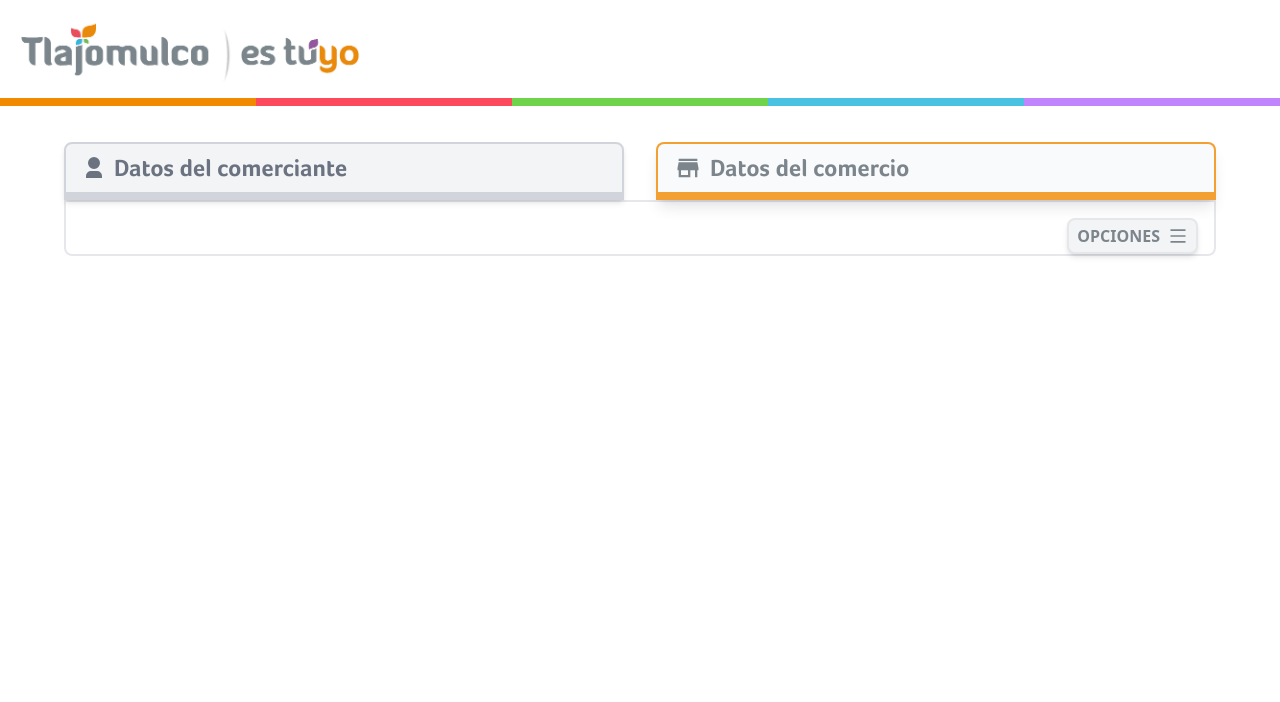
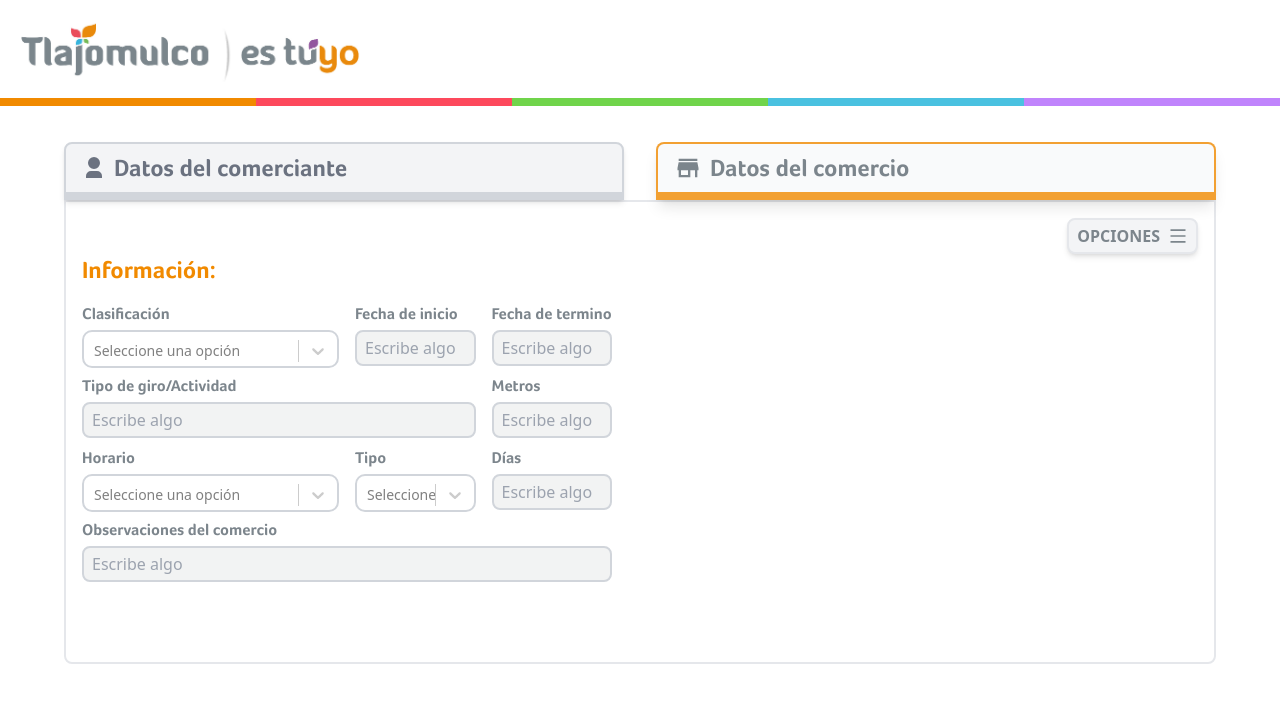
Before and after one commit to onropekili/ProyectoEstadias, a React (Create React App) app in the folder client/: page /Datos-Comerciante-Comercio in a window 1280 px wide. Both pictures are taken after a click on the button "Datos del comercio". Shown: the top 702 px of the page. Built offline with nearby package versions, Linux system fonts and the light colour scheme.

Commit message:
Added Section one Commerce Information Form

```diff
--- a/client/src/views/executiveViews/DataComerciante.js
+++ b/client/src/views/executiveViews/DataComerciante.js
@@ -2,6 +2,8 @@
 import Header from '../../components/Header';
 import {RiUser3Fill, RiMenuFill} from 'react-icons/ri';
 import { MdStore} from 'react-icons/md';
+import Select from 'react-select';
+import selectStyles from '../../components/StyleSelect';
 
 
 const DataComerciante = () => {
@@ -16,6 +18,42 @@
   const toggleMenu = () => {
     setIsMenuOpen(!isMenuOpen);
   };
+
+  const optionsClasificacion = [
+    { value: 'ambulante', label: 'COMERCIO AMBULANTE' },
+    { value: 'fijo', label: 'COMERCIO EN PUESTO FIJO' },
+    { value: 'semifijo', label: 'COMERCIO EN PUESTO SEMI-FIJO' },
+    { value: 'festividades', label: 'COMERCIO EN FESTIVIDADES' },
+  ];
+
+  const optionsHorario = [
+    { value: 'eventuan', label: 'EVENTUAL' },
+    { value: 'especial', label: 'ESPECIAL' },
+    { value: 'permanente', label: 'PERMANENTE' },
+  ];
+
+  const optionsTipo = [
+    { value: 'eventual', label: 'EVENTUAL' },
+    { value: 'especial', label: 'ESPECIAL' },
+    { value: 'permanente', label: 'PERMANENTE' },
+  ];
+
+  const [selectedClasificacion, setSelectedClasificacion] = useState(null);
+  const [selectedHorario, setSelectedHorario] = useState(null);
+  const [selectedTipo, setSelectedTipo] = useState(null);
+
+  const handleClasificacionChange = (selectedOption) => {
+    setSelectedClasificacion(selectedOption);
+  };
+
+  const handleHorarioChange = (selectedOption) => {
+    setSelectedHorario(selectedOption);
+  };
+
+  const handleTipoChange = (selectedOption) => {
+    setSelectedTipo(selectedOption);
+  };
+
 
   return (
   <>
@@ -380,7 +418,145 @@
                   <div className='w-full grid grid-cols-1 md:grid-cols-2 gap-x-6 pb-8 lg:pb-0'>
                     {/* Seccion 1 Informaciòn de comercio */}
                     <section className='col-span-1 px-4 mb-6 md:mb-0'>
-
+                      <div className="text-start">
+                        <h4 className="text-2xl text-naranja font-Foco-Corp-Bold mb-6 md:mb-4">
+                          Información:
+                        </h4>
+                      </div>
+                      <div className="flex flex-col gap-x-4 gap-y-4 md:grid md:grid-cols-4 lg:gap-y-2 2xl:gap-y-3">
+                        <div className="flex flex-col col-span-2 ">
+                          <label
+                            htmlFor="clasificacion"
+                            className="font-Foco-Corp-Bold text-gris text-base mb-1"
+                          >
+                            Clasificación
+                          </label>
+                          <Select
+                            value={selectedClasificacion}
+                            id="clasificacion"
+                            styles={selectStyles}
+                            className=" antialiased text-sm h-9"
+                            placeholder="Seleccione una opción"
+                            onChange={handleClasificacionChange}
+                            options={optionsClasificacion}
+                            >
+                          </Select>
+                        </div>
+                        <div className="flex flex-col col-span-1">
+                          <label
+                            htmlFor="fechaInicio"
+                            className="font-Foco-Corp-Bold text-gris text-base mb-1"
+                          >
+                            Fecha de inicio
+                          </label>
+                          <input
+                            id="fechaInicio"
+                            className="bg-gris bg-opacity-10 text-gris rounded-lg border-gray-300 border-2 p-2 h-9 hover:border-gray-400 focus:border-naranja focus:bg-gray-50 focus:outline-none focus:shadow-lg focus:text-black"
+                            placeholder="Escribe algo"
+                          />
+                        </div>
+                        <div className="flex flex-col col-span-1">
+                          <label
+                            htmlFor="fechaTermino"
+                            className="font-Foco-Corp-Bold text-gris text-base mb-1"
+                          >
+                            Fecha de termino
+                          </label>
+                          <input
+                            id="fechaTermino"
+                            className="bg-gris bg-opacity-10 text-gris rounded-lg border-gray-300 border-2 p-2 h-9 hover:border-gray-400 focus:border-naranja focus:bg-gray-50 focus:outline-none focus:shadow-lg focus:text-black"
+                            placeholder="Escribe algo"
+                          />
+                        </div>
+                        <div className="flex flex-col col-span-3">
+                          <label
+                            htmlFor="tipoGiro"
+                            className="font-Foco-Corp-Bold text-gris text-base mb-1"
+                          >
+                            Tipo de giro/Actividad
+                          </label>
+                          <input
+                            id="tipoGiro"
+                            className="bg-gris bg-opacity-10 text-gris rounded-lg border-gray-300 border-2 p-2 h-9 hover:border-gray-400 focus:border-naranja focus:bg-gray-50 focus:outline-none focus:shadow-lg focus:text-black"
+                            placeholder="Escribe algo"
+                          />
+                        </div>
+                        <div className="flex flex-col col-span-1">
+                          <label
+                            htmlFor="metros"
+                            className="font-Foco-Corp-Bold text-gris text-base mb-1"
+                          >
+                            Metros
+                          </label>
+                          <input
+                            id="metros"
+                            className="bg-gris bg-opacity-10 text-gris rounded-lg border-gray-300 border-2 p-2 h-9 hover:border-gray-400 focus:border-naranja focus:bg-gray-50 focus:outline-none focus:shadow-lg focus:text-black"
+                            placeholder="Escribe algo"
+                          />
+                        </div>
+                        <div className="flex flex-col col-span-2">
+                          <label
+                            htmlFor="email"
+                            className="font-Foco-Corp-Bold text-gris text-base mb-1"
+                          >
+                            Horario
+                          </label>
+                          <Select
+                            value={selectedHorario}
+                            id="horario"
+                            styles={selectStyles}
+                            className=" antialiased text-sm h-9"
+                            placeholder="Seleccione una opción"
+                            onChange={handleHorarioChange}
+                            options={optionsHorario}
+                            >
+                          </Select>
+                        </div>
+                        <div className="flex flex-col col-span-1">
+                          <label
+                            htmlFor="tipo"
+                            className="font-Foco-Corp-Bold text-gris text-base mb-1"
+                          >
+                            Tipo
+                          </label>
+                          <Select
+                            value={selectedTipo}
+                            id="tipo"
+                            styles={selectStyles}
+                            className=" antialiased text-sm h-9"
+                            placeholder="Seleccione"
+                            onChange={handleTipoChange}
+                            options={optionsTipo}
+                            >
+                          </Select>
+                        </div>
+                        <div className="flex flex-col col-span-1">
+                          <label
+                            htmlFor="dias"
+                            className="font-Foco-Corp-Bold text-gris text-base mb-1"
+                          >
+                            Días
+                          </label>
+                          <input
+                            id="dias"
+                            className="bg-gris bg-opacity-10 text-gris rounded-lg border-gray-300 border-2 p-2 h-9 hover:border-gray-400 focus:border-naranja focus:bg-gray-50 focus:outline-none focus:shadow-lg focus:text-black"
+                            placeholder="Escribe algo"
+                          />
+                        </div>
+                        <div className="flex flex-col col-span-4 mb-20">
+                          <label
+                            htmlFor="email"
+                            className="font-Foco-Corp-Bold text-gris text-base mb-1"
+                          >
+                            Observaciones del comercio
+                          </label>
+                          <input
+                            id="email"
+                            className="bg-gris bg-opacity-10 text-gris rounded-lg border-gray-300 border-2 p-2 h-9 hover:border-gray-400 focus:border-naranja focus:bg-gray-50 focus:outline-none focus:shadow-lg focus:text-black"
+                            placeholder="Escribe algo"
+                          />
+                        </div>
+                      </div>
                     </section>
                     {/*Seccion 2 Ubicaciòn del comercio*/}
                     <section className='col-span-1 px-4'>
```
